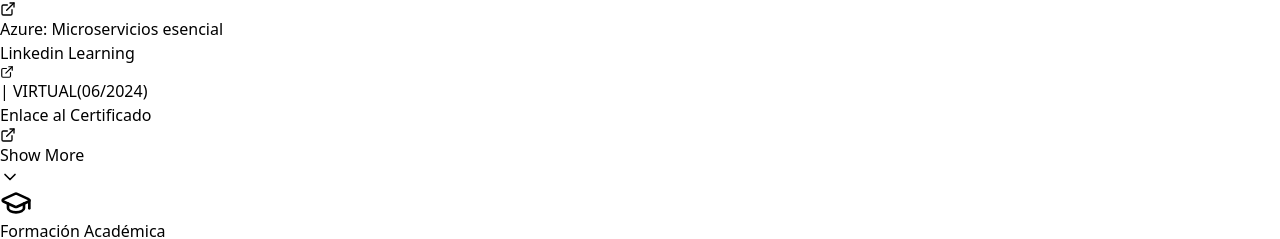
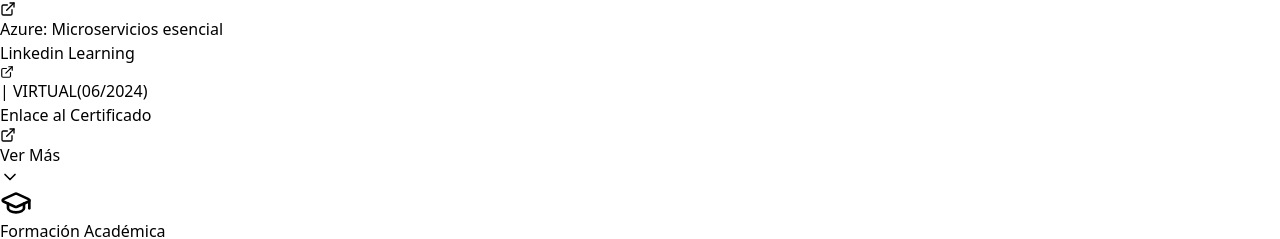
Before and after one commit to luckberonne/luckberonne, a React (Vite) app: page / in a window 1280 px wide. Shown: the part 6455-6694 px from the top of the page. Built offline with nearby package versions, Linux system fonts and the light colour scheme.

Commit message:
Agregar traducciones para "Show More" y "Show Less" en inglés y español en el componente Courses

```diff
--- a/src/components/Courses.tsx
+++ b/src/components/Courses.tsx
@@ -203,11 +203,11 @@ export function Courses({ t, isDark }: CoursesProps) {
               >
                 {showAll ? (
                   <>
-                    {t.showLess || 'Show Less'} <ChevronUp size={20} />
+                    {t.showLess} <ChevronUp size={20} />
                   </>
                 ) : (
                   <>
-                    {t.showMore || 'Show More'} <ChevronDown size={20} />
+                    {t.showMore} <ChevronDown size={20} />
                   </>
                 )}
               </button>
--- a/src/translations/index.ts
+++ b/src/translations/index.ts
@@ -17,6 +17,8 @@ export const translations = {
     viewProject: 'Live Demo',
     viewCode: 'Source Code',
     viewCertificate: 'Certificate',
+    showMore: 'Show More',
+    showLess: 'Show Less',
     allRightsReserved: 'All rights reserved.',
     aboutText:
       "I am a dedicated full-stack developer with over 5 years of experience delivering innovative solutions. I thrive on solving complex problems and continuously learning new technologies to stay ahead in the ever-evolving field of software development.",
@@ -183,6 +185,8 @@ export const translations = {
     viewProject: 'Demo en Vivo',
     viewCode: 'Código Fuente',
     viewCertificate: 'Certificado',
+    showMore: 'Ver Más',
+    showLess: 'Ver Menos',
     allRightsReserved: 'Todos los derechos reservados.',
     aboutText:
       'Soy un desarrollador full-stack comprometido con más de 5 años de experiencia ofreciendo soluciones innovadoras. Me apasiona resolver problemas complejos y aprender constantemente nuevas tecnologías para mantenerme a la vanguardia en el campo del desarrollo de software.',
```
